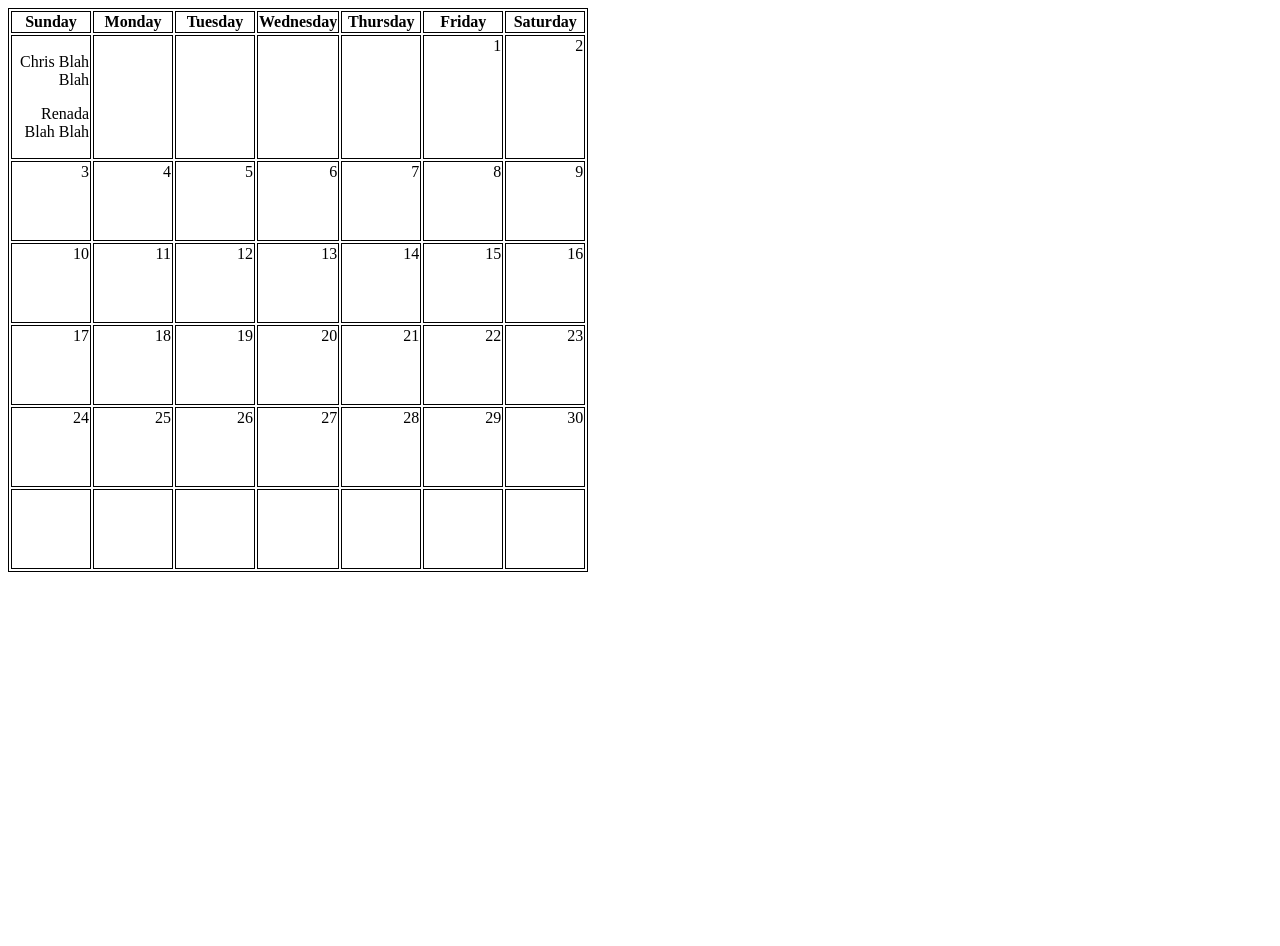
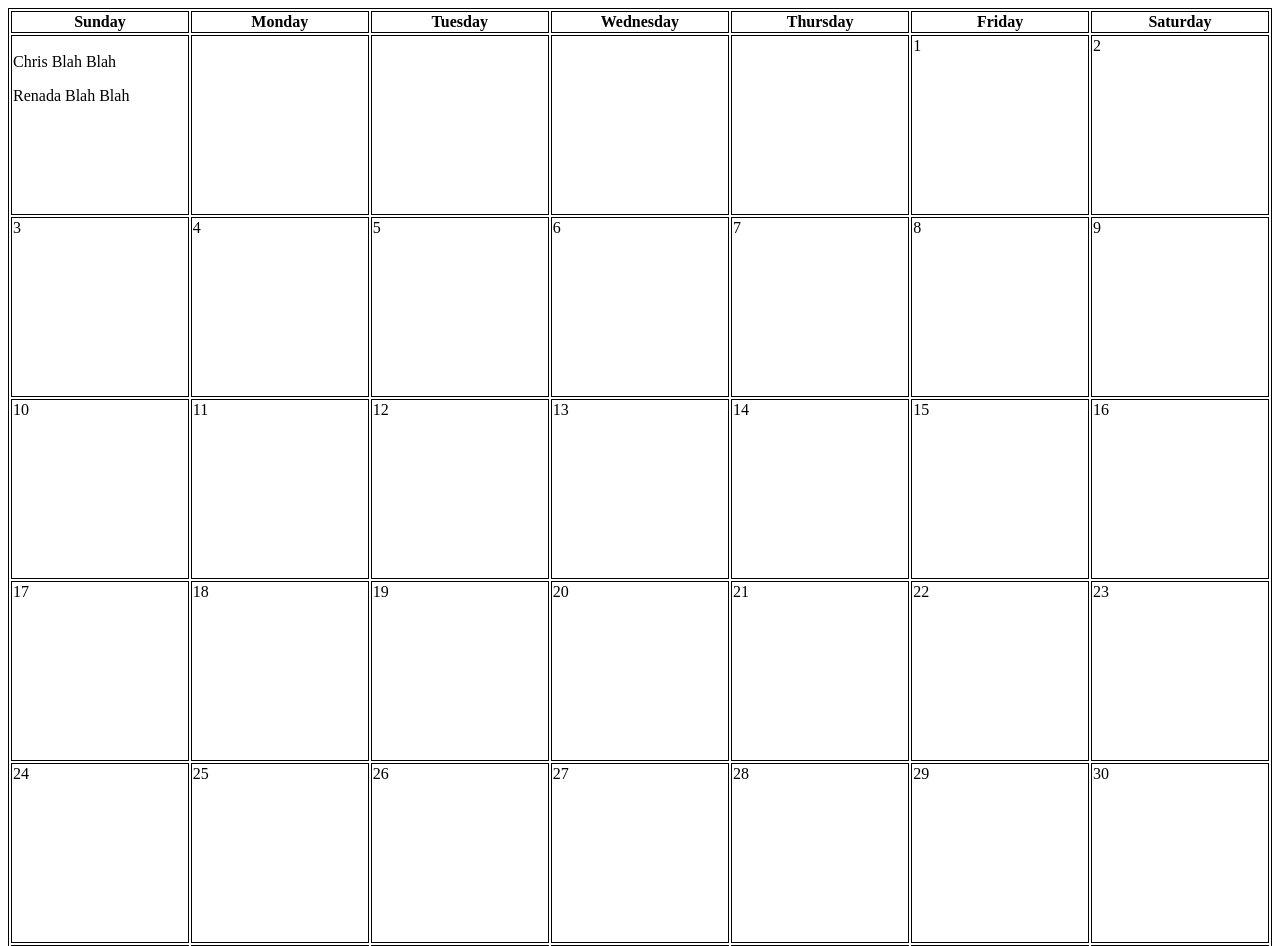
Before and after one commit to Moktor48/served, a website: page admin.html in a window 1280 px wide. Shown: the top 946 px of the page. Before the commit the page ends 800 px from the top, so only its background shows below. Drawn offline with Linux system fonts and the light colour scheme.

Commit message:
Clean up of files

```diff
--- a/style.css
+++ b/style.css
@@ -28,8 +28,12 @@ th {
 }
 
 td {
-    height: 80px;
-    width: 80px;
+    height: 180px;
+    width: 180px;
     text-align: right;
     vertical-align: top;
 }
+
+td, p {
+    text-align: left;
+}
```
Also changed, not shown: test.html (deleted, +0 -71 lines), script.js (line endings or trailing spaces).
